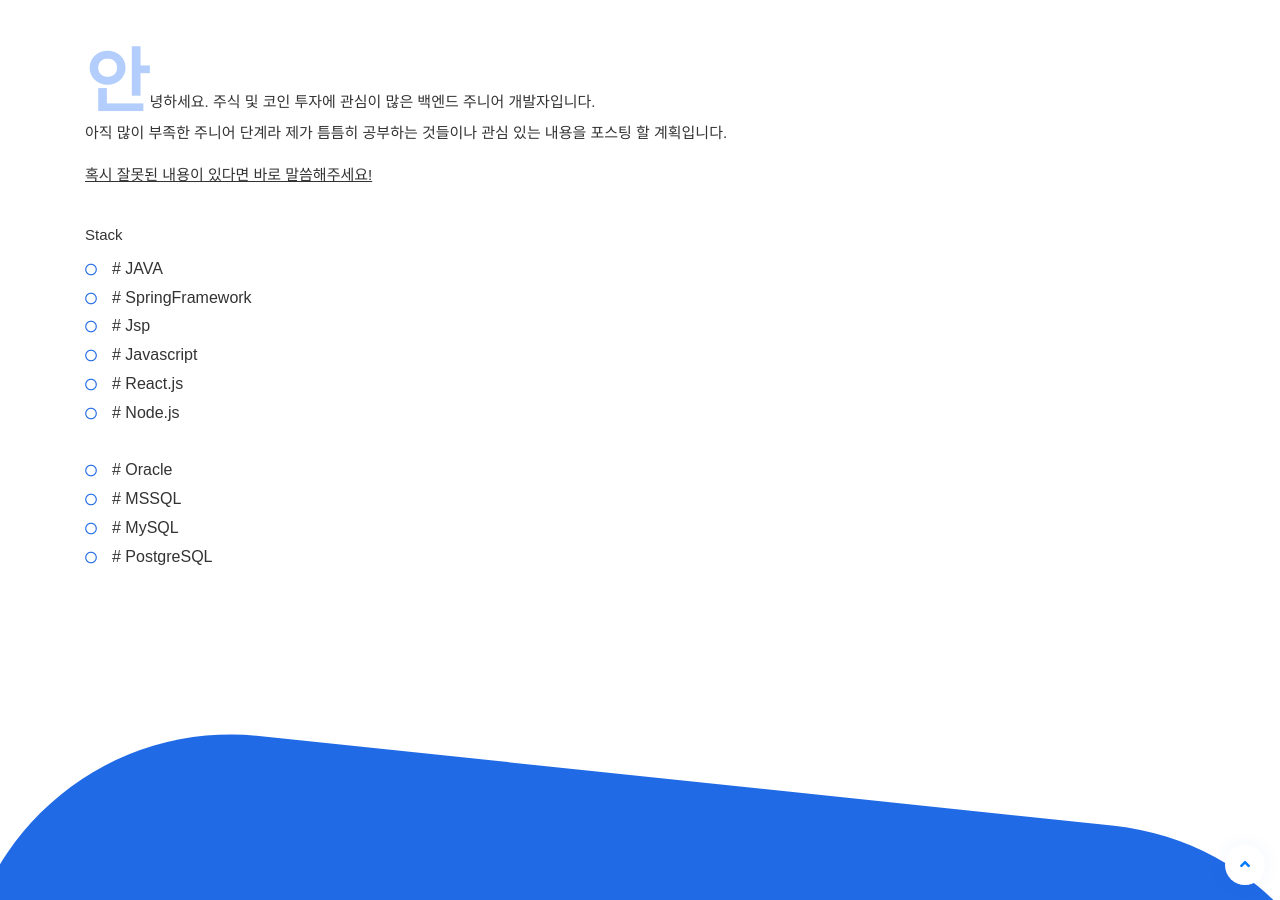
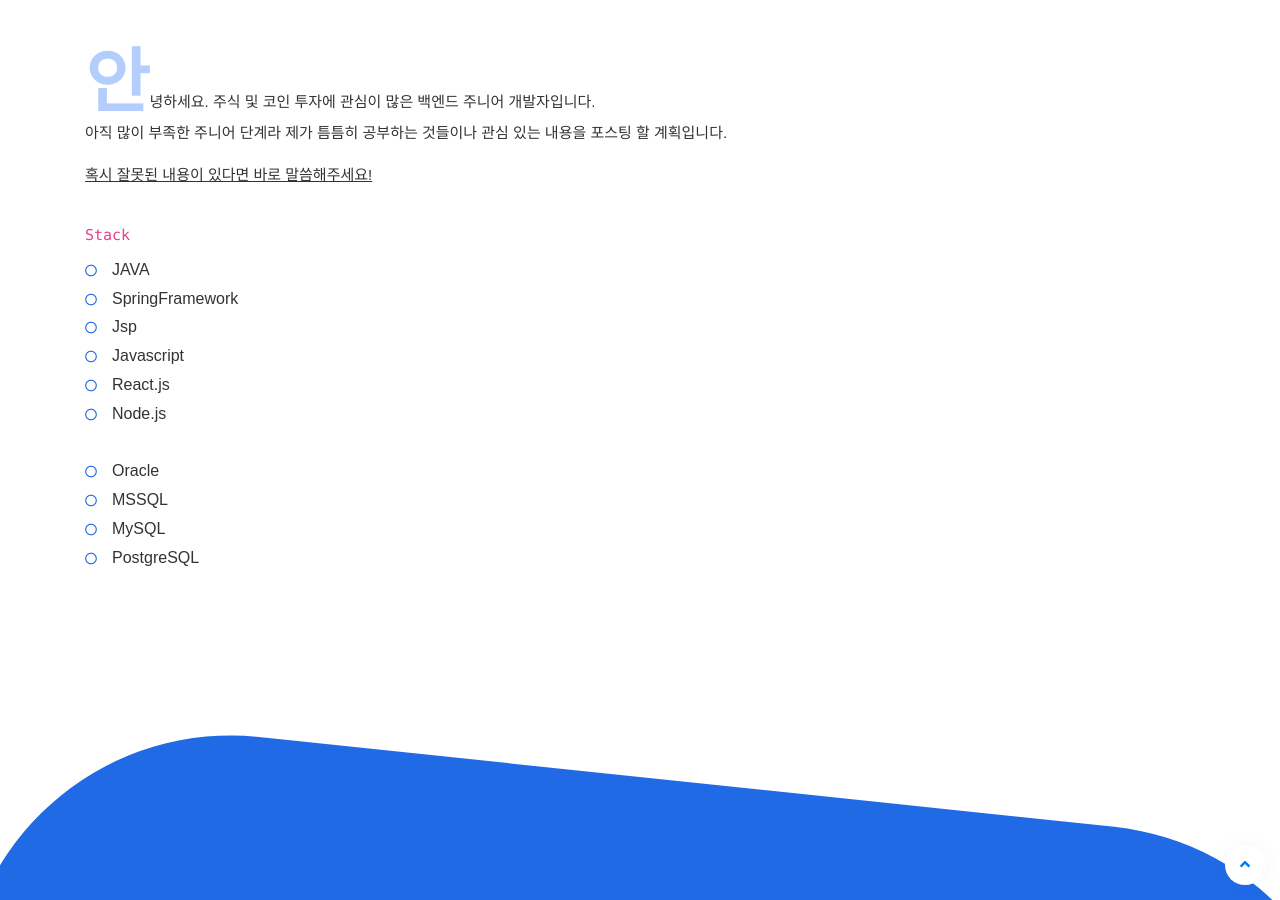
Before and after one commit to yuuisang/yuuisang.github.io, a Jekyll site: the page built from about.html, in a window 1280 px wide and 900 px high, scrolled down 785 px. Built offline with Jekyll 4.4.1, drawn with Linux system fonts in a browser that asks for light colours; some web fonts are replaced.

Commit message:
theme set

```diff
--- a/about.html
+++ b/about.html
@@ -16,19 +16,19 @@
 
          <br>
 
-         <p>Stack</p>
+         <p><code>Stack</code></p>
          <ul class="list-dot list-inline m-0">
-            <li># JAVA</li>
-            <li># SpringFramework</li>
-            <li># Jsp</li>
-            <li># Javascript</li>
-            <li># React.js</li>
-            <li># Node.js</li>
+            <li>JAVA</li>
+            <li>SpringFramework</li>
+            <li>Jsp</li>
+            <li>Javascript</li>
+            <li>React.js</li>
+            <li>Node.js</li>
             <br>
-            <li># Oracle</li>
-            <li># MSSQL</li>
-            <li># MySQL</li>
-            <li># PostgreSQL</li>
+            <li>Oracle</li>
+            <li>MSSQL</li>
+            <li>MySQL</li>
+            <li>PostgreSQL</li>
          </ul>
       </div>
    </div>
```
